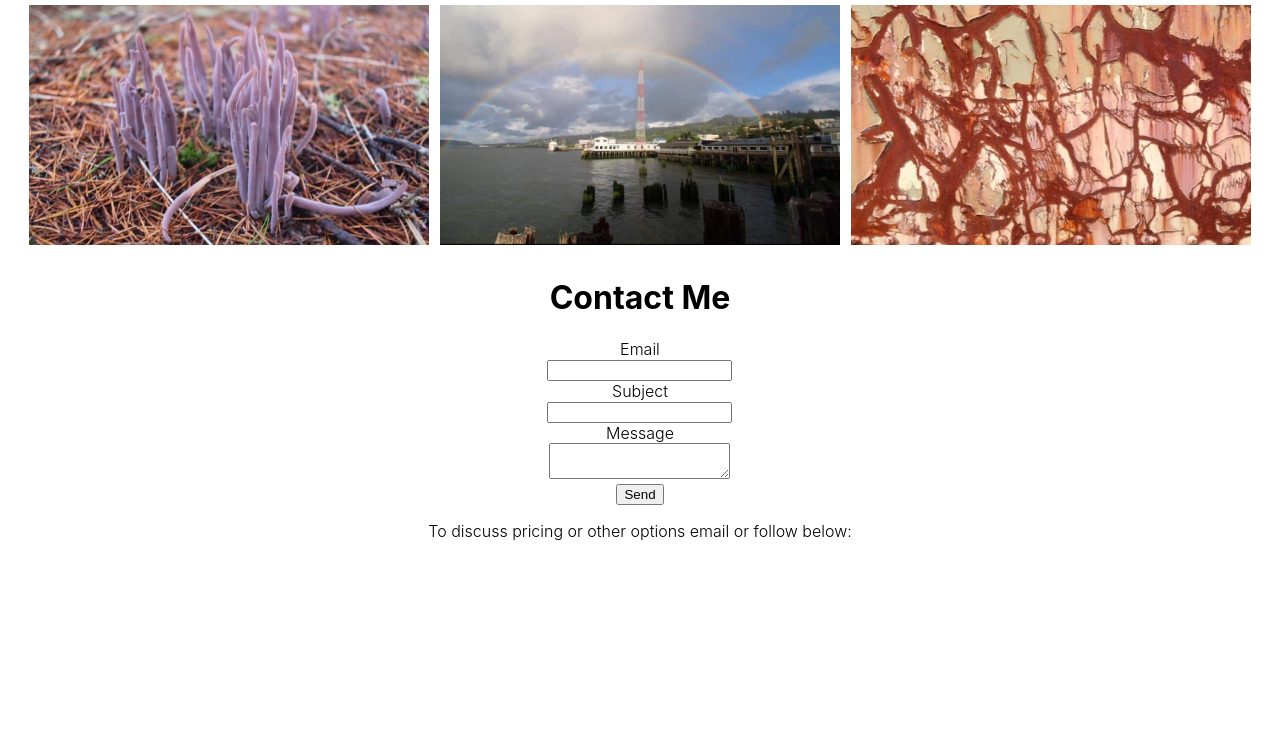
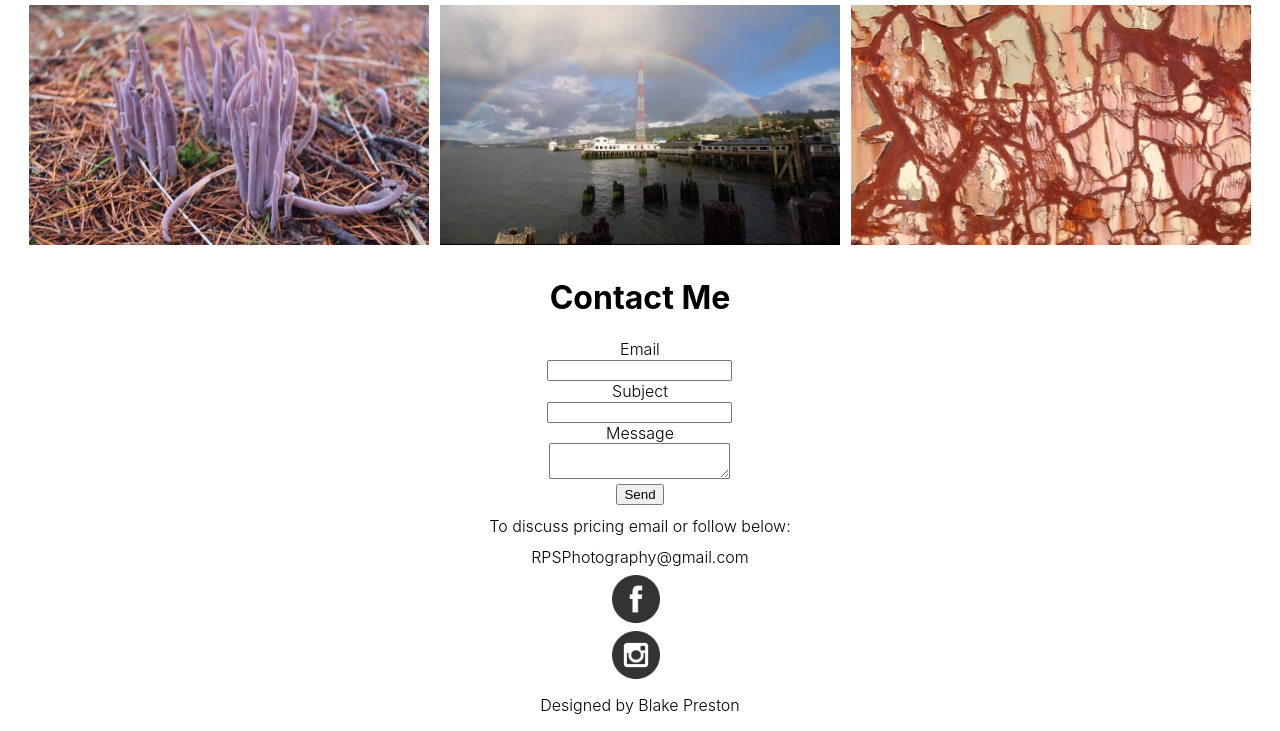
Before and after one commit to blakepreston/RobPrestonPhotography, a plain HTML site: page index.html in a window 1280 px wide. Shown: the part 1870-2601 px from the top of the page. Before the commit the page ends 2427 px from the top, so only its background shows below. Drawn offline with Linux system fonts and the light colour scheme.

Commit message:
Contact Section Update

```diff
--- a/index.html
+++ b/index.html
@@ -29,7 +29,7 @@
             <ul>
               <li><a href="#">About</a></li>
               <li><a href="#picWrapper">My Work</a></li>
-              <li><a href="#contact-me">Conact Me</a></li>
+              <li><a href="#contact-me">Contact Me</a></li>
 
             </ul>
           </nav>
@@ -125,11 +125,14 @@
                 </div>
 
                 <div id="contactEmail">
-                    <p>To discuss pricing or other options email or follow below:</p>
+                    <p>To discuss pricing email or follow below:</p>
+                    <a href="">RPSPhotography@gmail.com</a>
+                    <a href=""><img src="images/facebook.png" alt=""></a>
+                    <a href=""><img src="images/instagram.png" alt=""></a>
                 </div>
             </div>
 
-
+            <footer id="footer">Designed by <a href="https://www.blakepreston.tech/" target="_blank">Blake Preston</a></footer>
 
         </div>
 
--- a/main.js
+++ b/main.js
@@ -19,7 +19,7 @@
 // **********************************************************
 window.onload=function(){
   w = document.documentElement.clientWidth || document.body.clientWidth || window.innerWidth;
-  var targetWidth = 768;
+  var targetWidth = 1000;
   if ( w >= targetWidth) {
     //Add your javascript for screens wider than or equal to 768 here
     // When the user scrolls the page, execute myFunction
--- a/style.css
+++ b/style.css
@@ -17,6 +17,10 @@ h1 {
 
 #mobileNav {
   display: none;
+}
+
+#mobileNav li {
+  font-size: 0.9rem;
 }
 
 #navBar {
@@ -58,9 +62,22 @@ h1 {
     " profile aboutPic ."
     "products products products"
     "picWrapper picWrapper picWrapper"
-    "contact-me contact-me contact-me";
+    "contact-me contact-me contact-me"
+    "footer footer footer";
   justify-content: center;
   max-width: 2400px;
+}
+
+#footer {
+  grid-area: footer;
+  text-align: center;
+  margin-top: 0.5em;
+  padding-bottom: 1em;
+}
+
+#footer a {
+  text-decoration: none;
+  color: black;
 }
 
 #products {
@@ -171,6 +188,31 @@ h1 {
   padding-top: 60px;
 }
 
+#contactEmail {
+  text-align: center;
+}
+
+#contactEmail img {
+  width: 3em;
+  margin-left: 41.5%;
+  margin-right: 41.5%;
+  margin-top: 0.5em;
+}
+
+#contactEmail img,
+p {
+  display: block;
+}
+
+#contactEmail a {
+  text-decoration: none;
+  color: black;
+}
+
+#contactEmail p {
+  margin: 0.7em;
+}
+
 /*************************************/
 /* Adding media query for screen sizes */
 
@@ -198,7 +240,8 @@ h1 {
       "aboutPic"
       "products"
       "picWrapper"
-      "contact-me";
+      "contact-me"
+      "footer";
     justify-content: center;
     margin: 0 auto;
   }
@@ -254,7 +297,6 @@ h1 {
   #navBar {
     overflow: hidden;
     text-align: center;
-
     padding-bottom: -7em;
   }
 
@@ -329,7 +371,8 @@ h1 {
 /* Hover Effect for the images */
 
 #images img:hover {
-  opacity: 50%;
+  filter: brightness(70%);
+  box-shadow: #646464;
 }
 
 /*************************************/
```
Also changed, not shown: boatPics/boat.html (+1 -1 lines), boatPics/boatStyle.css (+13 -1 lines), images/facebook.png (added), images/instagram.png (added).
